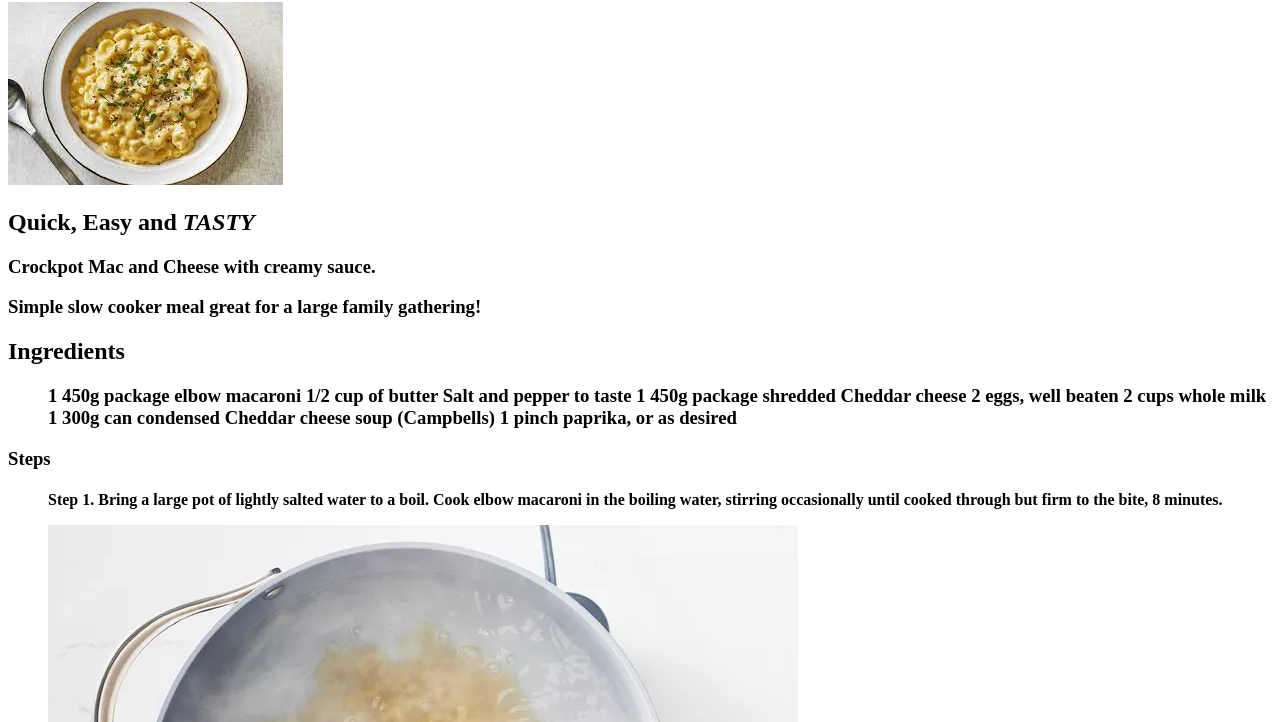
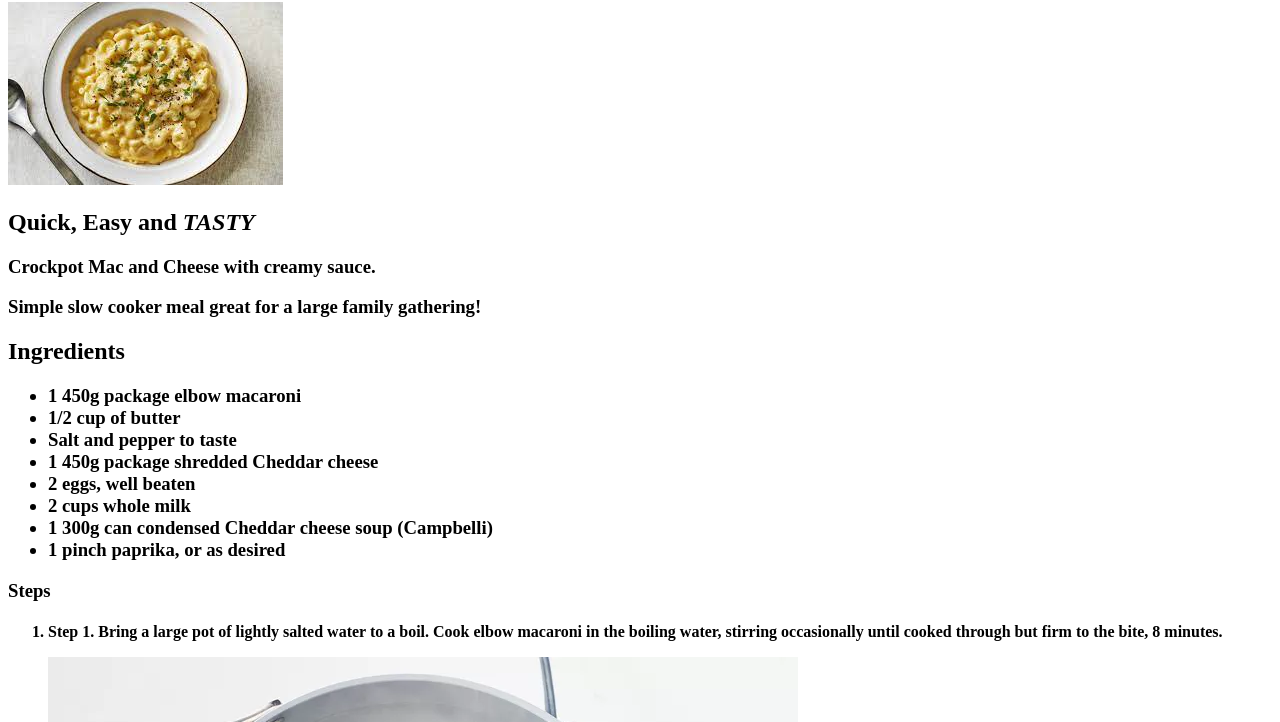
Before and after one commit to hybridwookiee/odin-recipes, a plain HTML site: page recipes/Mac_and_Cheese.html in a window 1280 px wide. Shown: the part 78-800 px from the top of the page. Drawn offline with Linux system fonts and the light colour scheme.

Commit message:
../README.md

```diff
--- a/recipes/Mac_and_Cheese.html
+++ b/recipes/Mac_and_Cheese.html
@@ -13,21 +13,21 @@
         <h2><b>Ingredients</b></h2>
         <h3>
             <ul>
-                <ls>1 450g package elbow macaroni</ls>
-                <ls>1/2 cup of butter</ls>
-                <ls>Salt and pepper to taste</ls>
-                <ls>1 450g package shredded Cheddar cheese</ls>
-                <ls>2 eggs, well beaten</ls>
-                <ls>2 cups whole milk</ls>
-                <ls>1 300g can condensed Cheddar cheese soup (Campbells)</ls>
-                <ls>1 pinch paprika, or as desired</ls>
+                <li>1 450g package elbow macaroni</li>
+                <li>1/2 cup of butter</li>
+                <li>Salt and pepper to taste</li>
+                <li>1 450g package shredded Cheddar cheese</li>
+                <li>2 eggs, well beaten</li>
+                <li>2 cups whole milk</li>
+                <li>1 300g can condensed Cheddar cheese soup (Campbelli)</li>
+                <li>1 pinch paprika, or as desired</li>
             </ul>
         <h3><b>Steps</b></h3>
         <h4>
             <ol>
-                <p><ls>Step 1. Bring a large pot of lightly salted water to a boil. Cook elbow macaroni in the boiling water, stirring occasionally until cooked through but firm to the bite, 8 minutes.</ls></p>
+                <p><li>Step 1. Bring a large pot of lightly salted water to a boil. Cook elbow macaroni in the boiling water, stirring occasionally until cooked through but firm to the bite, 8 minutes.</li></p>
                 <p><img src="./step1.jpg" alt="Step_1_MacandCheese"></p>
-                <p><ls>Step 2. At the same time, melt butter in a saucepan over medium heat.</ls></p>
+                <p><li>Step 2. At the same time, melt butter in a saucepan over medium heat.</li></p>
                 <p><img src="./step2.webp" alt="Step_2_Macandcheese"></p>
             </ol>
         </h4>
```
Also changed, not shown: index.html (+1 -0 lines).
